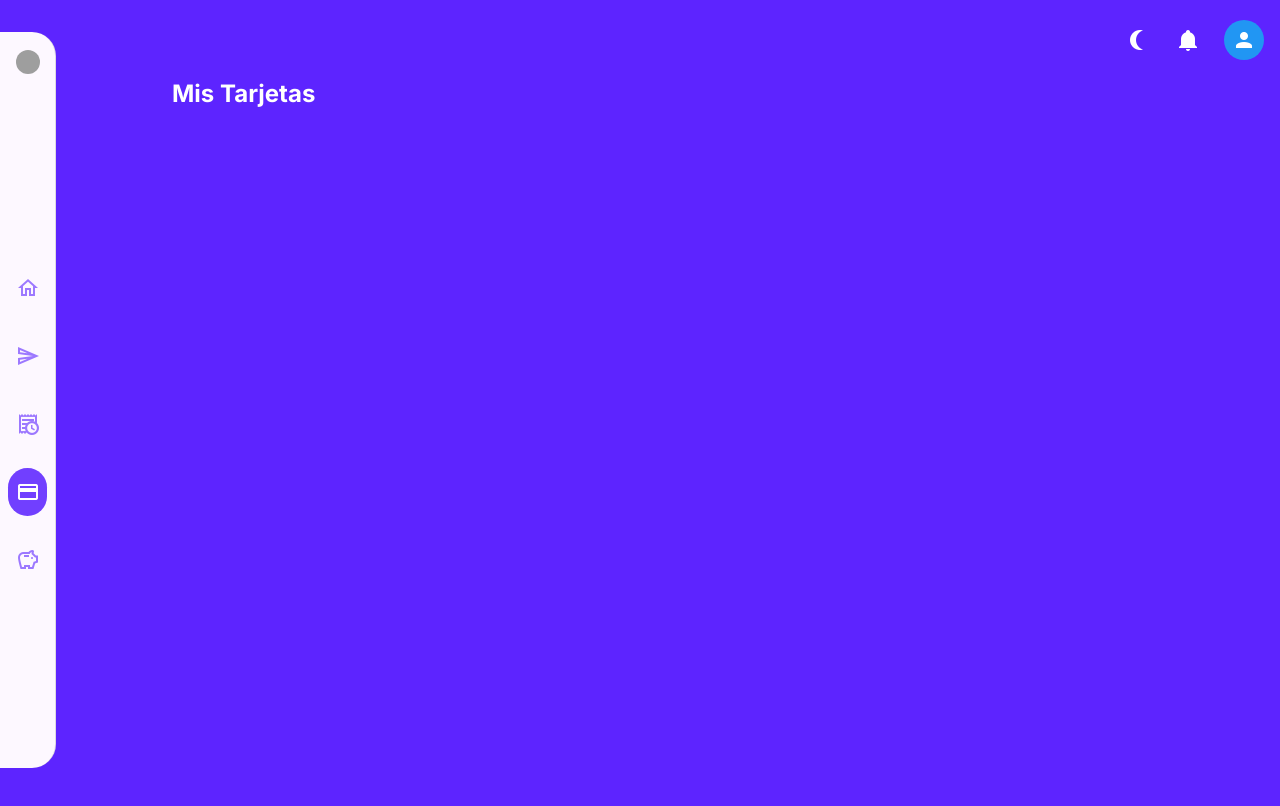
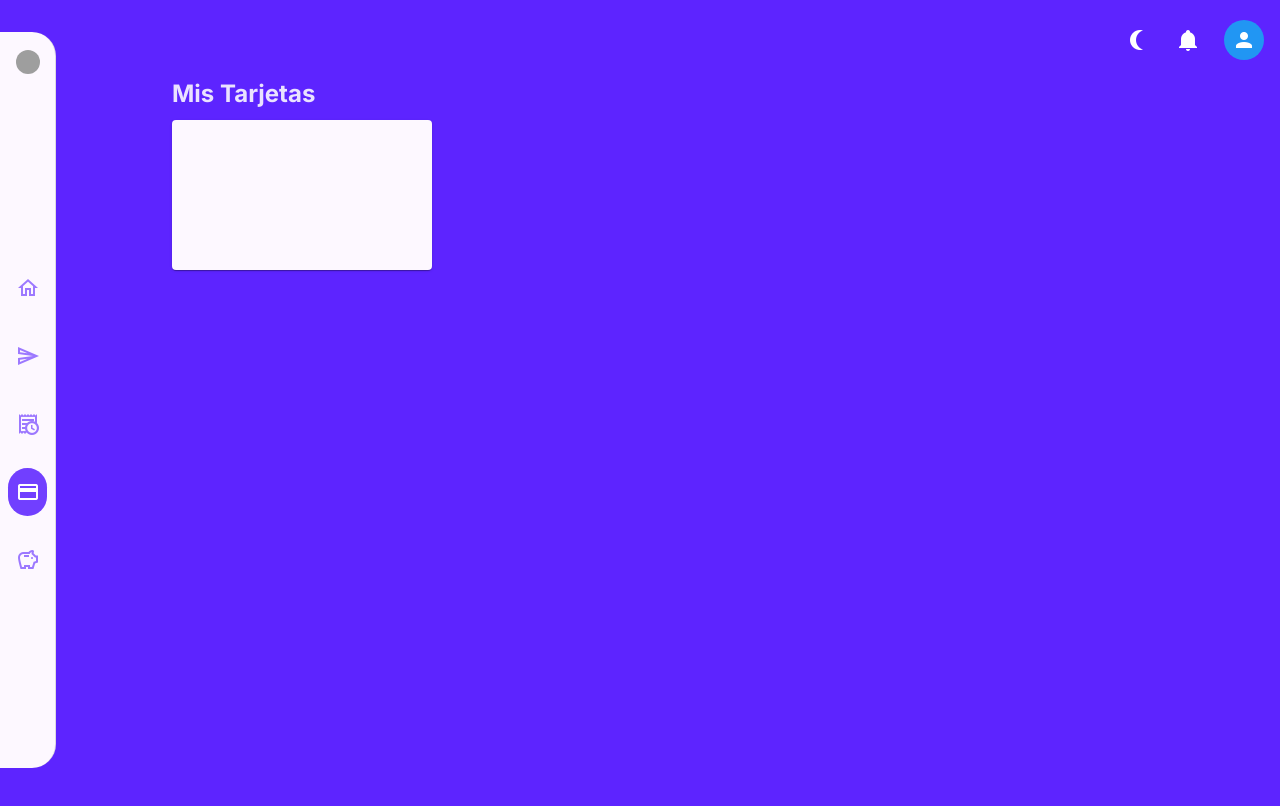
Before and after one commit to lbonsenor/Wall-Et, a Vue app: page /mis-tarjetas in a window 1280 px wide. Shown: the top 806 px of the page. Built offline with nearby package versions, Linux system fonts and the light colour scheme; grey boxes are pictures that could not be loaded.

Commit message:
mis-tarjetas

```diff
--- /dev/null
+++ b/src/components/CardItem.vue
@@ -0,0 +1,14 @@
+<template>
+    <div class="d-flex me-auto">
+        <v-card class="mt-2" color="surface" height="150px" width="260px">
+            <v-row>
+
+            </v-row>
+            <v-row>
+
+            </v-row>
+            <v-card-subtitle>Lautaro Bonsenor</v-card-subtitle>
+        </v-card>
+
+    </div>
+</template>
--- a/src/views/Cards.vue
+++ b/src/views/Cards.vue
@@ -1,6 +1,7 @@
 <template>
     <v-main>
-        <h2 style="color:white">Mis Tarjetas</h2>
+        <h2>Mis Tarjetas</h2>
+        <CardItem></CardItem>
     </v-main>
 </template>
 
```
Also changed, not shown: 1 other file (tests, documents, lock files or other folders).
